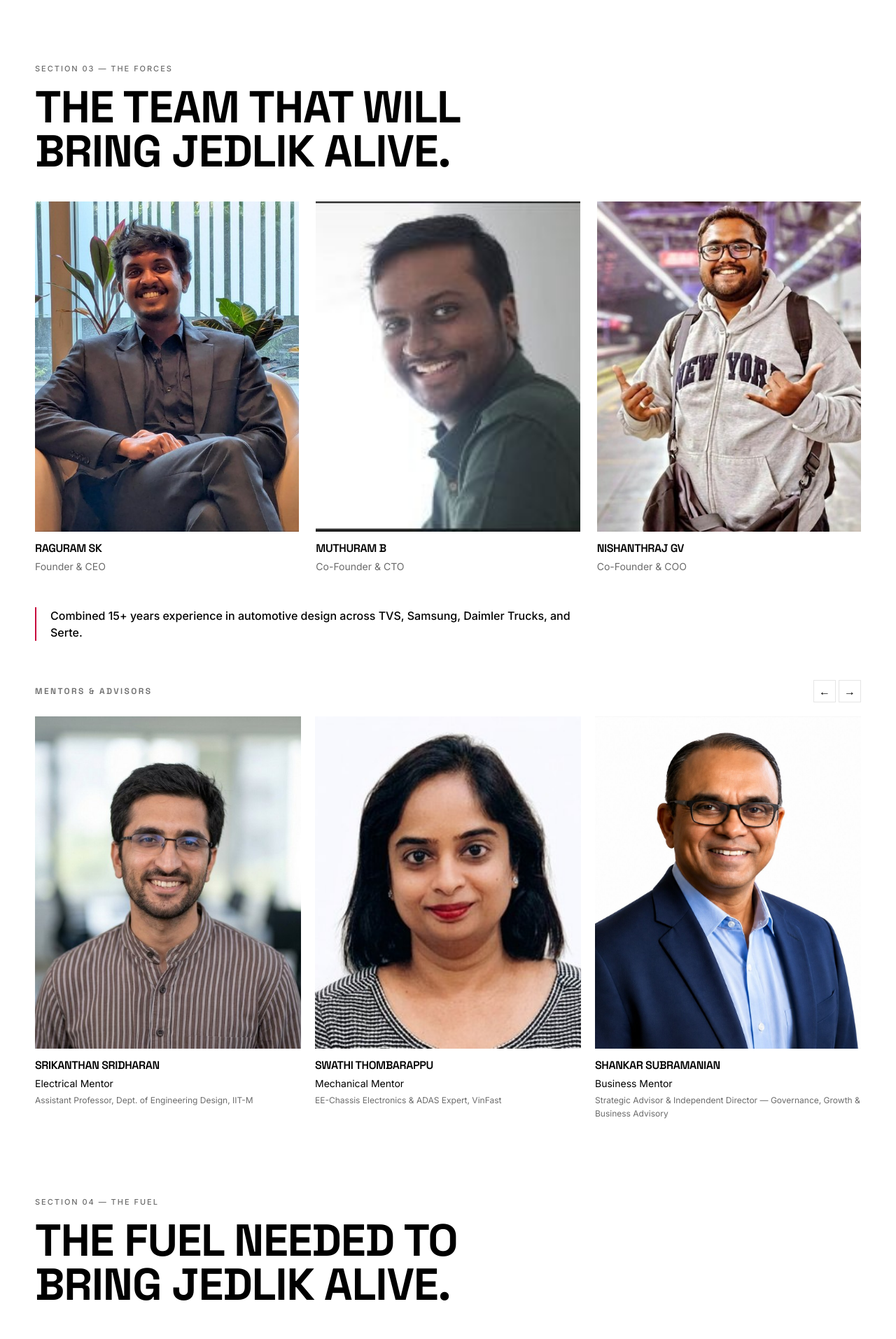
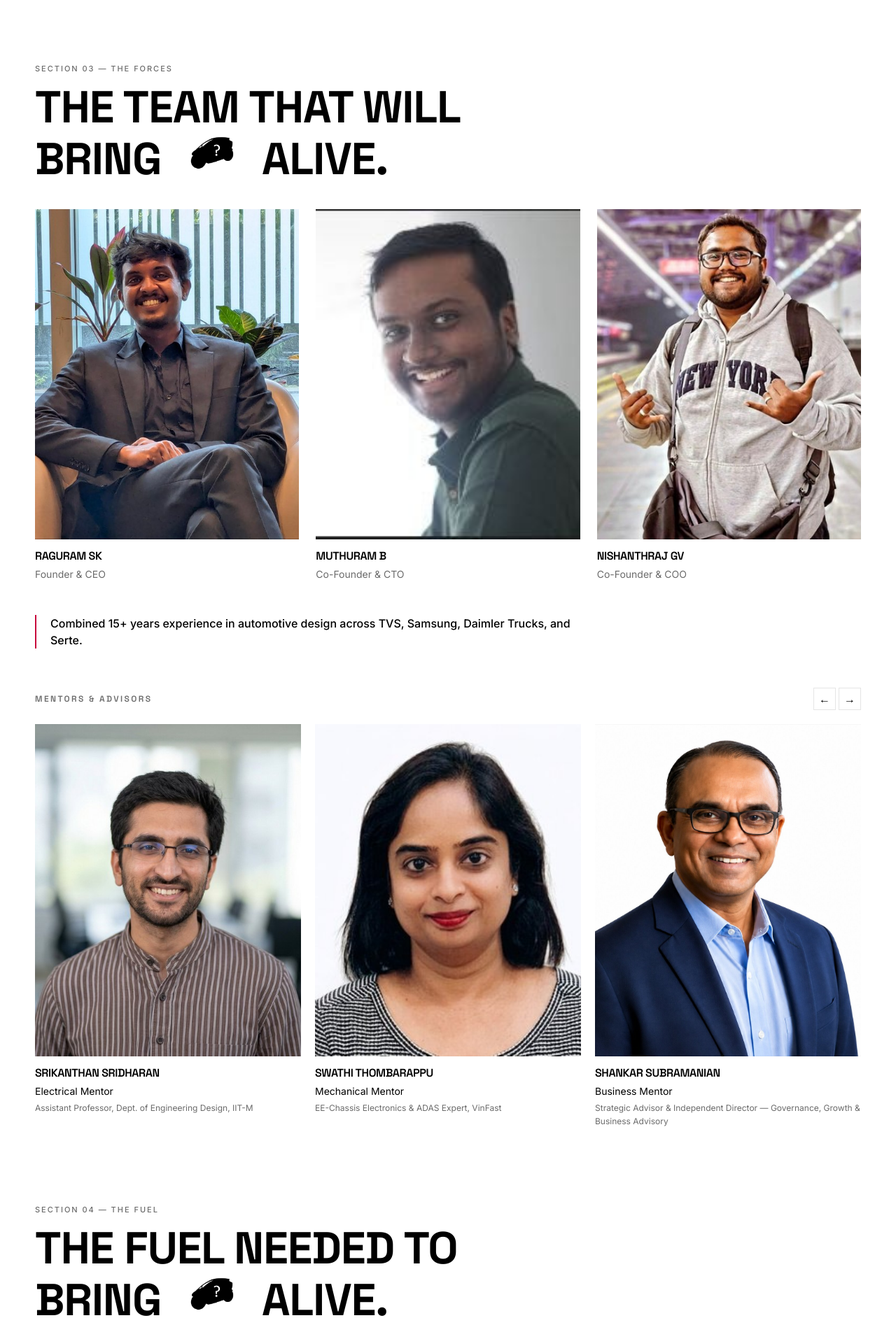
Before and after one commit to raguram-jedlik/pitchdeck, a Next.js app: page / in a window 1280 px wide. Shown: the part 2340-4254 px from the top of the page at 70% size. Built offline with nearby package versions, Linux system fonts and the light colour scheme.

Commit message:
Replace Jedlik text with car silhouette image in section 3 & 4 titles
Swaps the word "Jedlik" for the e-POD silhouette image, sized to match
the surrounding heading text height.

```diff
--- a/src/components/RoadmapScrolly.tsx
+++ b/src/components/RoadmapScrolly.tsx
@@ -27,7 +27,13 @@ export default function RoadmapScrolly() {
       <div className="mx-auto max-w-deck">
         <p className="eyebrow">Section 04 — The Fuel</p>
         <h2 className="display-lg mt-4 max-w-[18ch] text-ink">
-          The fuel needed to bring Jedlik alive.
+          The fuel needed to bring{" "}
+          <img
+            src="/images/question-mark-epod.png"
+            alt="Jedlik"
+            className="inline-block h-[1em] w-auto align-baseline"
+          />{" "}
+          alive.
         </h2>
 
         {/* Mobile: horizontal snap-scroll row.
--- a/src/components/TeamForces.tsx
+++ b/src/components/TeamForces.tsx
@@ -26,7 +26,13 @@ export default function TeamForces() {
       <div className="mx-auto max-w-deck overflow-hidden">
         <p className="eyebrow">Section 03 — The Forces</p>
         <h2 className="display-lg mt-4 max-w-[16ch] text-ink">
-          The team that will bring Jedlik alive.
+          The team that will bring{" "}
+          <img
+            src="/images/question-mark-epod.png"
+            alt="Jedlik"
+            className="inline-block h-[1em] w-auto align-baseline"
+          />{" "}
+          alive.
         </h2>
 
         {/* Founders — scroll container isolated from vertical page scroll */}
```
Also changed, not shown: public/images/question-mark-epod.png (added).
